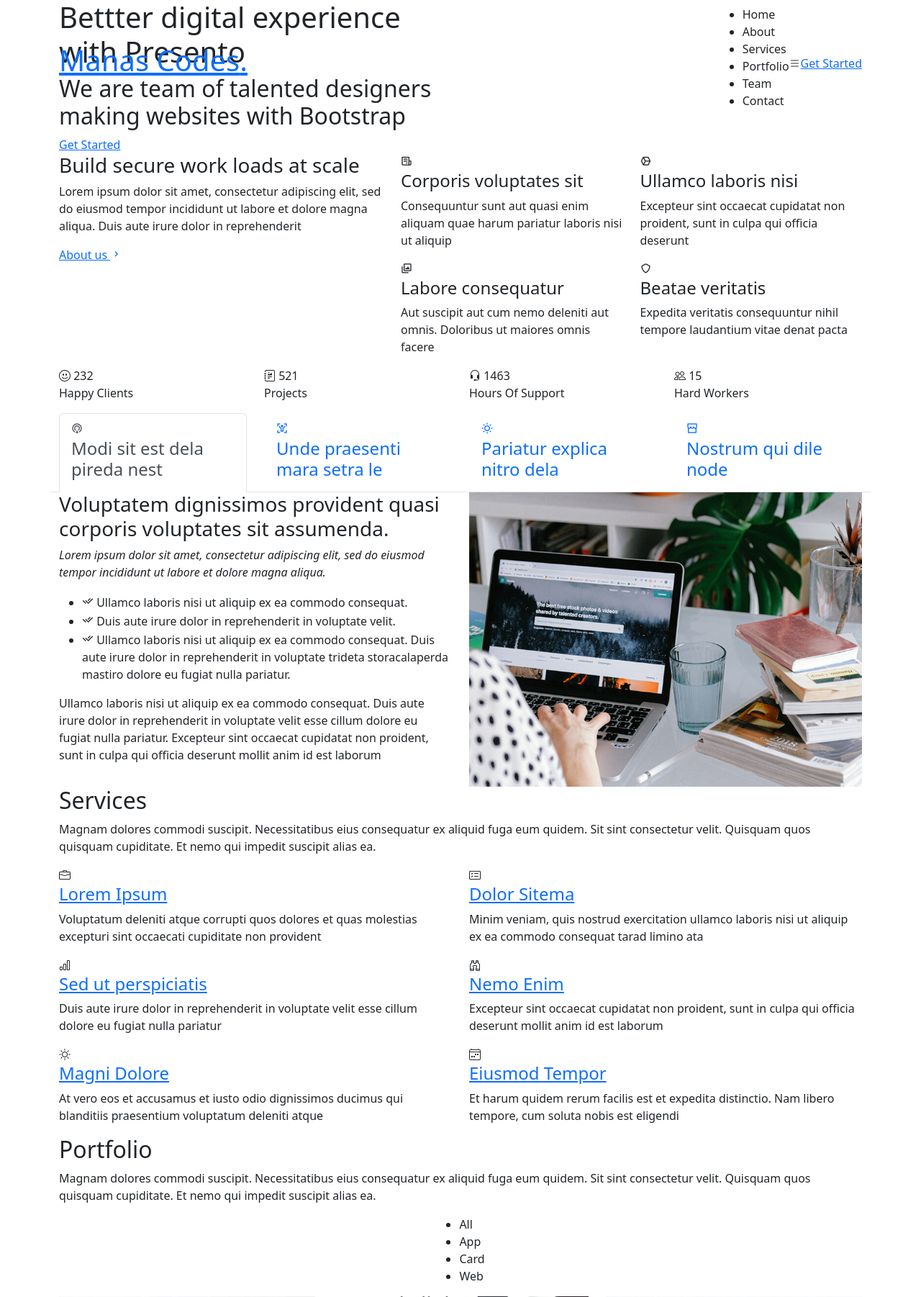
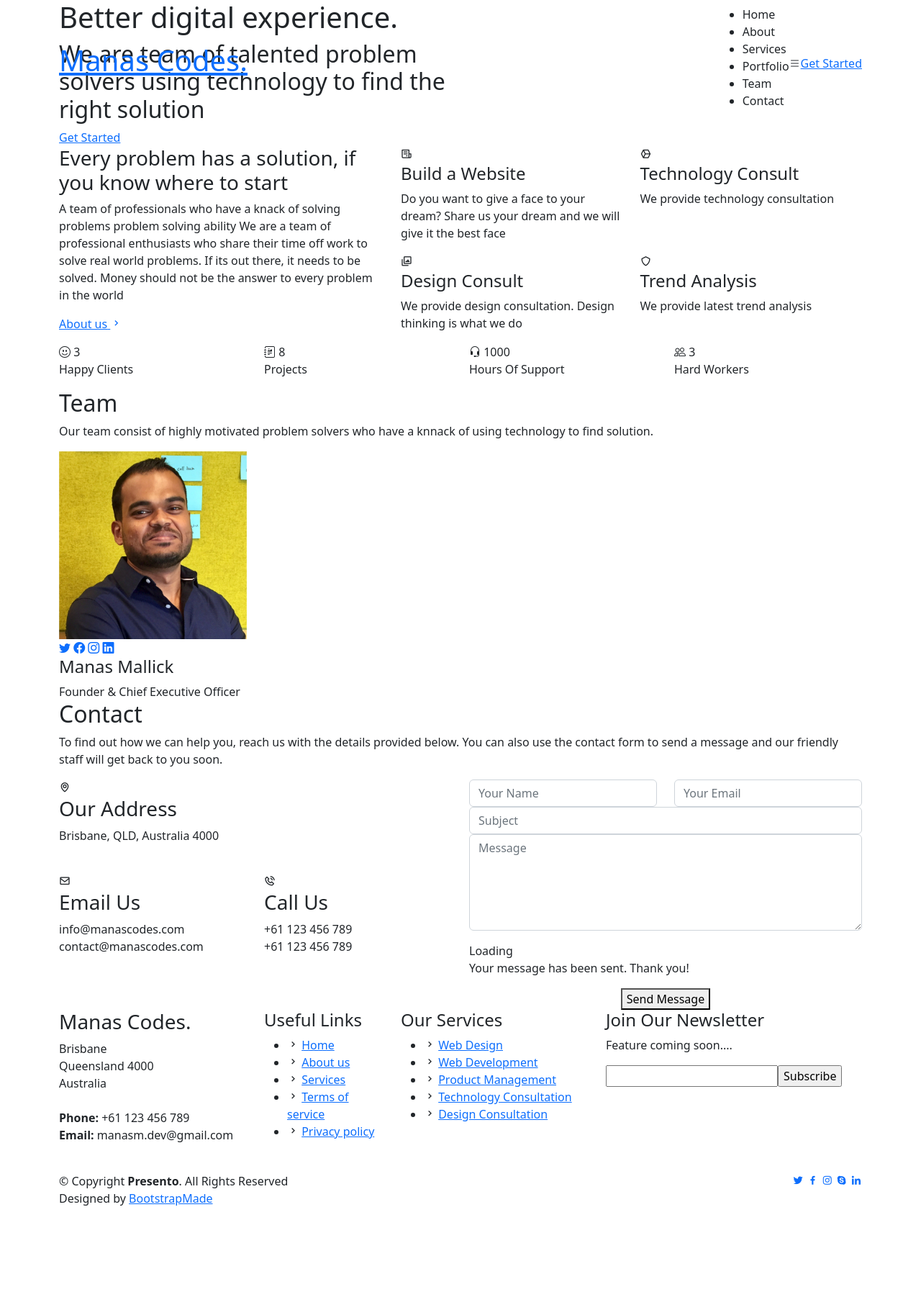
Before and after one commit to pymandes/manas_codes, a Django app: page / in a window 1280 px wide. Shown: the top 1802 px of the page at 72% size. After the commit the page ends 1675 px from the top, so only its background shows below. Run offline with Django 3.2, Linux system fonts and the light colour scheme; style sheets or scripts are compiled from the project's sources; some libraries are stand-ins or nearby versions.

Commit message:
Removed unfinished sectioins

```diff
--- a/manas_codes/templates/base.html
+++ b/manas_codes/templates/base.html
@@ -109,13 +109,13 @@
         <div class="row">
 
           <div class="col-lg-3 col-md-6 footer-contact">
-            <h3>Presento<span>.</span></h3>
+            <h3>Manas Codes<span>.</span></h3>
             <p>
-              A108 Adam Street <br>
-              New York, NY 535022<br>
-              United States <br><br>
-              <strong>Phone:</strong> +1 5589 55488 55<br>
-              <strong>Email:</strong> info@example.com<br>
+              Brisbane <br>
+              Queensland 4000<br>
+              Australia <br><br>
+              <strong>Phone:</strong> +61 123 456 789<br>
+              <strong>Email:</strong> manasm.dev@gmail.com<br>
             </p>
           </div>
 
@@ -136,14 +136,14 @@
               <li><i class="bx bx-chevron-right"></i> <a href="#">Web Design</a></li>
               <li><i class="bx bx-chevron-right"></i> <a href="#">Web Development</a></li>
               <li><i class="bx bx-chevron-right"></i> <a href="#">Product Management</a></li>
-              <li><i class="bx bx-chevron-right"></i> <a href="#">Marketing</a></li>
-              <li><i class="bx bx-chevron-right"></i> <a href="#">Graphic Design</a></li>
+              <li><i class="bx bx-chevron-right"></i> <a href="#">Technology Consultation</a></li>
+              <li><i class="bx bx-chevron-right"></i> <a href="#">Design Consultation</a></li>
             </ul>
           </div>
 
           <div class="col-lg-4 col-md-6 footer-newsletter">
             <h4>Join Our Newsletter</h4>
-            <p>Tamen quem nulla quae legam multos aute sint culpa legam noster magna</p>
+            <p>Feature coming soon....</p>
             <form action="" method="post">
               <input type="email" name="email"><input type="submit" value="Subscribe">
             </form>
--- a/manas_codes/templates/pages/index.html
+++ b/manas_codes/templates/pages/index.html
@@ -10,8 +10,8 @@
     <div class="container" data-aos="zoom-out" data-aos-delay="100">
       <div class="row">
         <div class="col-xl-6">
-          <h1>Bettter digital experience with Presento</h1>
-          <h2>We are team of talented designers making websites with Bootstrap</h2>
+          <h1>Better digital experience.</h1>
+          <h2>We are team of talented problem solvers using technology to find the right solution</h2>
           <a href="#about" class="btn-get-started scrollto">Get Started</a>
         </div>
       </div>
@@ -50,9 +50,9 @@
         <div class="row no-gutters">
           <div class="content col-xl-5 d-flex align-items-stretch">
             <div class="content">
-              <h3>Build secure work loads at scale</h3>
+              <h3>Every problem has a solution, if you know where to start</h3>
               <p>
-                Lorem ipsum dolor sit amet, consectetur adipiscing elit, sed do eiusmod tempor incididunt ut labore et dolore magna aliqua. Duis aute irure dolor in reprehenderit
+                A team of professionals who have a knack of solving problems  problem solving ability We are a team of professional enthusiasts who share their time off work to solve real world problems. If its out there, it needs to be solved. Money should not be the answer to every problem in the world
               </p>
               <a href="#" class="about-btn"><span>About us</span> <i class="bx bx-chevron-right"></i></a>
             </div>
@@ -62,31 +62,33 @@
               <div class="row">
                 <div class="col-md-6 icon-box" data-aos="fade-up" data-aos-delay="100">
                   <i class="bx bx-receipt"></i>
-                  <h4>Corporis voluptates sit</h4>
-                  <p>Consequuntur sunt aut quasi enim aliquam quae harum pariatur laboris nisi ut aliquip</p>
+                  <h4>Build a Website</h4>
+                  <p>Do you want to give a face to your dream? Share us your dream and we will give it the best face</p>
                 </div>
                 <div class="col-md-6 icon-box" data-aos="fade-up" data-aos-delay="200">
                   <i class="bx bx-cube-alt"></i>
-                  <h4>Ullamco laboris nisi</h4>
-                  <p>Excepteur sint occaecat cupidatat non proident, sunt in culpa qui officia deserunt</p>
+                  <h4>Technology Consult</h4>
+                  <p>We provide technology consultation</p>
                 </div>
                 <div class="col-md-6 icon-box" data-aos="fade-up" data-aos-delay="300">
                   <i class="bx bx-images"></i>
-                  <h4>Labore consequatur</h4>
-                  <p>Aut suscipit aut cum nemo deleniti aut omnis. Doloribus ut maiores omnis facere</p>
+                  <h4>Design Consult</h4>
+                  <p>We provide design consultation. Design thinking is what we do</p>
                 </div>
                 <div class="col-md-6 icon-box" data-aos="fade-up" data-aos-delay="400">
                   <i class="bx bx-shield"></i>
-                  <h4>Beatae veritatis</h4>
-                  <p>Expedita veritatis consequuntur nihil tempore laudantium vitae denat pacta</p>
+                  <h4>Trend Analysis</h4>
+                  <p>We provide latest trend analysis</p>
                 </div>
               </div>
-            </div><!-- End .content-->
+            </div>
+            <!-- End .content-->
           </div>
         </div>
 
       </div>
-    </section><!-- End About Section -->
+    </section>
+    <!-- End About Section -->
 
     <!-- ======= Counts Section ======= -->
     <section id="counts" class="counts">
@@ -97,7 +99,7 @@
           <div class="col-lg-3 col-md-6">
             <div class="count-box">
               <i class="bi bi-emoji-smile"></i>
-              <span data-purecounter-start="0" data-purecounter-end="232" data-purecounter-duration="1" class="purecounter"></span>
+              <span data-purecounter-start="0" data-purecounter-end="3" data-purecounter-duration="1" class="purecounter"></span>
               <p>Happy Clients</p>
             </div>
           </div>
@@ -105,7 +107,7 @@
           <div class="col-lg-3 col-md-6 mt-5 mt-md-0">
             <div class="count-box">
               <i class="bi bi-journal-richtext"></i>
-              <span data-purecounter-start="0" data-purecounter-end="521" data-purecounter-duration="1" class="purecounter"></span>
+              <span data-purecounter-start="0" data-purecounter-end="8" data-purecounter-duration="1" class="purecounter"></span>
               <p>Projects</p>
             </div>
           </div>
@@ -113,7 +115,7 @@
           <div class="col-lg-3 col-md-6 mt-5 mt-lg-0">
             <div class="count-box">
               <i class="bi bi-headset"></i>
-              <span data-purecounter-start="0" data-purecounter-end="1463" data-purecounter-duration="1" class="purecounter"></span>
+              <span data-purecounter-start="0" data-purecounter-end="1000" data-purecounter-duration="1" class="purecounter"></span>
               <p>Hours Of Support</p>
             </div>
           </div>
@@ -121,7 +123,7 @@
           <div class="col-lg-3 col-md-6 mt-5 mt-lg-0">
             <div class="count-box">
               <i class="bi bi-people"></i>
-              <span data-purecounter-start="0" data-purecounter-end="15" data-purecounter-duration="1" class="purecounter"></span>
+              <span data-purecounter-start="0" data-purecounter-end="3" data-purecounter-duration="1" class="purecounter"></span>
               <p>Hard Workers</p>
             </div>
           </div>
@@ -132,7 +134,7 @@
     </section><!-- End Counts Section -->
 
     <!-- ======= Tabs Section ======= -->
-    <section id="tabs" class="tabs">
+    <!-- <section id="tabs" class="tabs">
       <div class="container" data-aos="fade-up">
 
         <ul class="nav nav-tabs row d-flex">
@@ -263,10 +265,11 @@
         </div>
 
       </div>
-    </section><!-- End Tabs Section -->
+    </section> -->
+    <!-- End Tabs Section -->
 
     <!-- ======= Services Section ======= -->
-    <section id="services" class="services section-bg ">
+    <!-- <section id="services" class="services section-bg ">
       <div class="container" data-aos="fade-up">
 
         <div class="section-title">
@@ -320,10 +323,11 @@
         </div>
 
       </div>
-    </section><!-- End Services Section -->
+    </section> -->
+    <!-- End Services Section -->
 
     <!-- ======= Portfolio Section ======= -->
-    <section id="portfolio" class="portfolio">
+    <!-- <section id="portfolio" class="portfolio">
       <div class="container" data-aos="fade-up">
 
         <div class="section-title">
@@ -473,10 +477,11 @@
         </div>
 
       </div>
-    </section><!-- End Portfolio Section -->
+    </section> -->
+    <!-- End Portfolio Section -->
 
     <!-- ======= Testimonials Section ======= -->
-    <section id="testimonials" class="testimonials">
+    <!-- <section id="testimonials" class="testimonials">
       <div class="container" data-aos="fade-up">
         <div class="section-title">
           <h2>Testimonials</h2>
@@ -499,9 +504,10 @@
                   </p>
                 </div>
               </div>
-            </div><!-- End testimonial item -->
+            </div> -->
+            <!-- End testimonial item -->
 
-            <div class="swiper-slide">
+            <!-- <div class="swiper-slide">
               <div class="testimonial-wrap">
                 <div class="testimonial-item">
                   <img src=" {% static 'img/testimonials/testimonials-2.jpg' %} " class="testimonial-img" alt="">
@@ -514,9 +520,10 @@
                   </p>
                 </div>
               </div>
-            </div><!-- End testimonial item -->
+            </div> -->
+            <!-- End testimonial item -->
 
-            <div class="swiper-slide">
+            <!-- <div class="swiper-slide">
               <div class="testimonial-wrap">
                 <div class="testimonial-item">
                   <img src=" {% static 'img/testimonials/testimonials-3.jpg' %} " class="testimonial-img" alt="">
@@ -529,9 +536,10 @@
                   </p>
                 </div>
               </div>
-            </div><!-- End testimonial item -->
+            </div> -->
+            <!-- End testimonial item -->
 
-            <div class="swiper-slide">
+            <!-- <div class="swiper-slide">
               <div class="testimonial-wrap">
                 <div class="testimonial-item">
                   <img src=" {% static 'img/testimonials/testimonials-4.jpg' %} " class="testimonial-img" alt="">
@@ -544,9 +552,10 @@
                   </p>
                 </div>
               </div>
-            </div><!-- End testimonial item -->
+            </div> -->
+            <!-- End testimonial item -->
 
-            <div class="swiper-slide">
+            <!-- <div class="swiper-slide">
               <div class="testimonial-wrap">
                 <div class="testimonial-item">
                   <img src=" {% static 'img/testimonials/testimonials-5.jpg' %} " class="testimonial-img" alt="">
@@ -559,17 +568,19 @@
                   </p>
                 </div>
               </div>
-            </div><!-- End testimonial item -->
+            </div> -->
+            <!-- End testimonial item -->
 
-          </div>
+          <!-- </div>
           <div class="swiper-pagination"></div>
         </div>
 
       </div>
-    </section><!-- End Testimonials Section -->
+    </section> -->
+    <!-- End Testimonials Section -->
 
     <!-- ======= Pricing Section ======= -->
-    <section id="pricing" class="pricing section-bg">
+    <!-- <section id="pricing" class="pricing section-bg">
       <div class="container" data-aos="fade-up">
 
         <div class="section-title">
@@ -633,10 +644,11 @@
         </div>
 
       </div>
-    </section><!-- End Pricing Section -->
+    </section> -->
+    <!-- End Pricing Section -->
 
     <!-- ======= Frequently Asked Questions Section ======= -->
-    <section id="faq" class="faq">
+    <!-- <section id="faq" class="faq">
       <div class="container" data-aos="fade-up">
 
         <div class="section-title">
@@ -702,7 +714,8 @@
         </ul>
 
       </div>
-    </section><!-- End Frequently Asked Questions Section -->
+    </section> -->
+    <!-- End Frequently Asked Questions Section -->
 
     <!-- ======= Team Section ======= -->
     <section id="team" class="team section-bg">
@@ -710,7 +723,7 @@
 
         <div class="section-title">
           <h2>Team</h2>
-          <p>Magnam dolores commodi suscipit. Necessitatibus eius consequatur ex aliquid fuga eum quidem. Sit sint consectetur velit. Quisquam quos quisquam cupiditate. Et nemo qui impedit suscipit alias ea.</p>
+          <p>Our team consist of highly motivated problem solvers who have a knnack of using technology to find solution.</p>
         </div>
 
         <div class="row">
@@ -718,7 +731,7 @@
           <div class="col-lg-3 col-md-6 d-flex align-items-stretch">
             <div class="member" data-aos="fade-up" data-aos-delay="100">
               <div class="member-img">
-                <img src=" {% static 'img/team/team-1.jpg' %} " class="img-fluid" alt="">
+                <img src=" {% static 'img/team/manas.jpeg' %} " class="img-fluid" alt="">
                 <div class="social">
                   <a href=""><i class="bi bi-twitter"></i></a>
                   <a href=""><i class="bi bi-facebook"></i></a>
@@ -727,13 +740,13 @@
                 </div>
               </div>
               <div class="member-info">
-                <h4>Walter White</h4>
-                <span>Chief Executive Officer</span>
+                <h4>Manas Mallick</h4>
+                <span>Founder & Chief Executive Officer</span>
               </div>
             </div>
           </div>
 
-          <div class="col-lg-3 col-md-6 d-flex align-items-stretch">
+          <!-- <div class="col-lg-3 col-md-6 d-flex align-items-stretch">
             <div class="member" data-aos="fade-up" data-aos-delay="200">
               <div class="member-img">
                 <img src=" {% static 'img/team/team-2.jpg' %} " class="img-fluid" alt="">
@@ -785,7 +798,7 @@
                 <span>Accountant</span>
               </div>
             </div>
-          </div>
+          </div> -->
 
         </div>
 
@@ -798,7 +811,7 @@
 
         <div class="section-title">
           <h2>Contact</h2>
-          <p>Magnam dolores commodi suscipit. Necessitatibus eius consequatur ex aliquid fuga eum quidem. Sit sint consectetur velit. Quisquam quos quisquam cupiditate. Et nemo qui impedit suscipit alias ea.</p>
+          <p>To find out how we can help you, reach us with the details provided below. You can also use the contact form to send a message and our friendly staff will get back to you soon.</p>
         </div>
 
         <div class="row" data-aos="fade-up" data-aos-delay="100">
@@ -810,21 +823,21 @@
                 <div class="info-box">
                   <i class="bx bx-map"></i>
                   <h3>Our Address</h3>
-                  <p>A108 Adam Street, New York, NY 535022</p>
+                  <p>Brisbane, QLD, Australia 4000</p>
                 </div>
               </div>
               <div class="col-md-6">
                 <div class="info-box mt-4">
                   <i class="bx bx-envelope"></i>
                   <h3>Email Us</h3>
-                  <p>info@example.com<br>contact@example.com</p>
+                  <p>info@manascodes.com<br>contact@manascodes.com</p>
                 </div>
               </div>
               <div class="col-md-6">
                 <div class="info-box mt-4">
                   <i class="bx bx-phone-call"></i>
                   <h3>Call Us</h3>
-                  <p>+1 5589 55488 55<br>+1 6678 254445 41</p>
+                  <p>+61 123 456 789<br>+61 123 456 789</p>
                 </div>
               </div>
             </div>
```
Also changed, not shown: manas_codes/static/img/hero-bg.jpg, manas_codes/static/img/hero-bg1.jpg (added), manas_codes/static/img/team/manas.jpeg (added).
